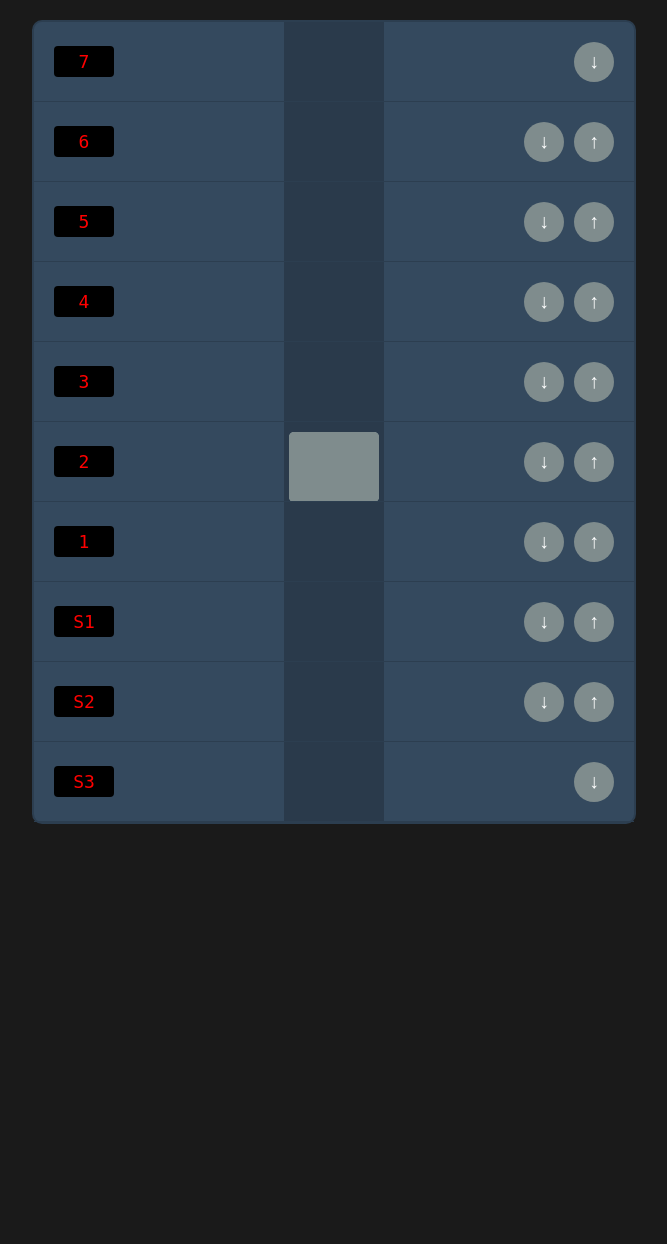
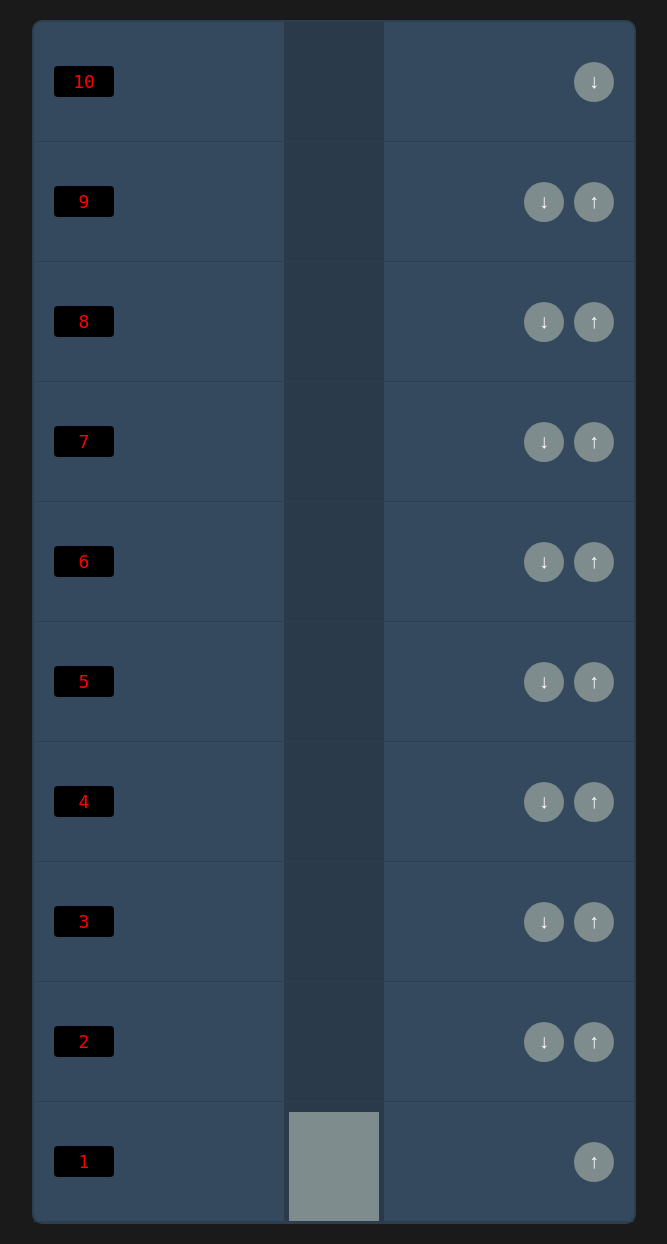
Before and after one commit to CtpN3m01/Prototipo-Elevador-RequerimientosDeSoftware, a Flask app: page / in a window 1280 px wide. Shown: the whole page, without its empty margins (306-973 px from the left). Before the commit the page ends 824 px from the top, so only its background shows below. Run offline with Flask 3, Linux system fonts and the light colour scheme.

Commit message:
kmbios estetik parte 4

```diff
--- a/templates/elevator.html
+++ b/templates/elevator.html
@@ -6,7 +6,7 @@
     <title>10-Floor Elevator Building</title>
     <style>
         :root {
-            --floor-height: 80px;
+            --floor-height: 120px; /* Increased from 80px */
             --building-width: 600px;
             --elevator-width: 100px;
             --led-color: #ff0000;
@@ -69,11 +69,6 @@
             color: #fff;
             cursor: pointer;
             font-size: 20px;
-            transition: background-color 0.3s;
-        }
-
-        .call-button:hover {
-            background: #95a5a6;
         }
 
         .elevator-shaft {
@@ -87,7 +82,7 @@
 
         .elevator {
             width: calc(var(--elevator-width) - 10px);
-            height: calc(var(--floor-height) - 10px);
+            height: calc(var(--floor-height) - 10px); /* Adjusted to match new floor height */
             position: absolute;
             left: 5px;
             bottom: 5px;
@@ -101,7 +96,6 @@
             height: 100%;
             position: relative;
             overflow: hidden;
-            border-radius: 5px;
         }
 
         .door {
@@ -142,13 +136,37 @@
             </div>
         </div>
 
-        <!-- Regular floors -->
+        <div class="floor" id="floor10">
+            <div class="floor-display">10</div>
+            <div class="call-buttons">
+                <button class="call-button" onclick="callElevator(10, 'down')">↓</button>
+            </div>
+        </div>
+
+        <div class="floor" id="floor9">
+            <div class="floor-display">9</div>
+            <div class="call-buttons">
+                <button class="call-button" onclick="callElevator(9, 'up')">↓</button>
+                <button class="call-button" onclick="callElevator(9, 'down')">↑</button>
+            </div>
+        </div>
+
+        <div class="floor" id="floor8">
+            <div class="floor-display">8</div>
+            <div class="call-buttons">
+                <button class="call-button" onclick="callElevator(8, 'up')">↓</button>
+                <button class="call-button" onclick="callElevator(8, 'down')">↑</button>
+            </div>
+        </div>
+
         <div class="floor" id="floor7">
             <div class="floor-display">7</div>
             <div class="call-buttons">
-                <button class="call-button" onclick="callElevator(7, 'down')">↓</button>
+                <button class="call-button" onclick="callElevator(7, 'up')">↓</button>
+                <button class="call-button" onclick="callElevator(7, 'down')">↑</button>
             </div>
         </div>
+
         <div class="floor" id="floor6">
             <div class="floor-display">6</div>
             <div class="call-buttons">
@@ -156,6 +174,7 @@
                 <button class="call-button" onclick="callElevator(6, 'down')">↑</button>
             </div>
         </div>
+
         <div class="floor" id="floor5">
             <div class="floor-display">5</div>
             <div class="call-buttons">
@@ -163,6 +182,7 @@
                 <button class="call-button" onclick="callElevator(5, 'down')">↑</button>
             </div>
         </div>
+
         <div class="floor" id="floor4">
             <div class="floor-display">4</div>
             <div class="call-buttons">
@@ -170,6 +190,7 @@
                 <button class="call-button" onclick="callElevator(4, 'down')">↑</button>
             </div>
         </div>
+
         <div class="floor" id="floor3">
             <div class="floor-display">3</div>
             <div class="call-buttons">
@@ -177,6 +198,7 @@
                 <button class="call-button" onclick="callElevator(3, 'down')">↑</button>
             </div>
         </div>
+
         <div class="floor" id="floor2">
             <div class="floor-display">2</div>
             <div class="call-buttons">
@@ -184,33 +206,11 @@
                 <button class="call-button" onclick="callElevator(2, 'down')">↑</button>
             </div>
         </div>
+
         <div class="floor" id="floor1">
             <div class="floor-display">1</div>
             <div class="call-buttons">
-                <button class="call-button" onclick="callElevator(1, 'up')">↓</button>
-                <button class="call-button" onclick="callElevator(1, 'down')">↑</button>
-            </div>
-        </div>
-
-        <!-- Sub-levels -->
-        <div class="floor" id="floorS1">
-            <div class="floor-display">S1</div>
-            <div class="call-buttons">
-                <button class="call-button" onclick="callElevator(-1, 'up')">↓</button>
-                <button class="call-button" onclick="callElevator(-1, 'down')">↑</button>
-            </div>
-        </div>
-        <div class="floor" id="floorS2">
-            <div class="floor-display">S2</div>
-            <div class="call-buttons">
-                <button class="call-button" onclick="callElevator(-2, 'up')">↓</button>
-                <button class="call-button" onclick="callElevator(-2, 'down')">↑</button>
-            </div>
-        </div>
-        <div class="floor" id="floorS3">
-            <div class="floor-display">S3</div>
-            <div class="call-buttons">
-                <button class="call-button" onclick="callElevator(-3, 'up')">↓</button>
+                <button class="call-button" onclick="callElevator(1, 'up')">↑</button>
             </div>
         </div>
     </div>
@@ -220,14 +220,16 @@
         let isMoving = false;
         const elevator = document.querySelector('.elevator');
         const doors = document.getElementById('elevator-doors');
-        const floorHeight = 80;
-        const MAX_FLOOR = 7;
-        const MIN_FLOOR = -3;
+        const floorHeight = 120; // Updated to match new CSS floor height
+        const MAX_FLOOR = 10;
+        const MIN_FLOOR = 1;
+        const DOOR_OPERATION_TIME = 500;
+        const FLOOR_WAIT_TIME = 2000;
 
         function updateElevatorPosition(floor) {
             floor = Math.max(MIN_FLOOR, Math.min(floor, MAX_FLOOR));
-            const position = (floor + 3) * floorHeight;
-            const maxPosition = (MAX_FLOOR + 3) * floorHeight;
+            const position = (floor - 1) * floorHeight;
+            const maxPosition = (MAX_FLOOR - 1) * floorHeight;
             const finalPosition = Math.min(position, maxPosition);
             elevator.style.bottom = `${finalPosition}px`;
         }
@@ -240,32 +242,33 @@
             doors.classList.remove('open');
         }
 
-        function getFloorDisplay(floor) {
-            if (floor < 0) return `S${Math.abs(floor)}`;
-            return floor.toString();
-        }
-
         function callElevator(targetFloor, direction) {
             if (targetFloor > MAX_FLOOR || targetFloor < MIN_FLOOR) return;
             if (isMoving || targetFloor === currentFloor) return;
 
             isMoving = true;
-            const actualDirection = direction === 'up' ? 'down' : 'up';
 
-            openDoors();
+            closeDoors();
 
             setTimeout(() => {
                 updateElevatorPosition(targetFloor);
 
                 setTimeout(() => {
-                    closeDoors();
+                    openDoors();
 
                     setTimeout(() => {
-                        currentFloor = targetFloor;
-                        isMoving = false;
-                    }, 500);
-                }, 1000);
-            }, 500);
+                        closeDoors();
+
+                        setTimeout(() => {
+                            currentFloor = targetFloor;
+                            isMoving = false;
+                        }, DOOR_OPERATION_TIME);
+
+                    }, FLOOR_WAIT_TIME);
+
+                }, DOOR_OPERATION_TIME);
+
+            }, DOOR_OPERATION_TIME);
         }
 
         updateElevatorPosition(currentFloor);
```
